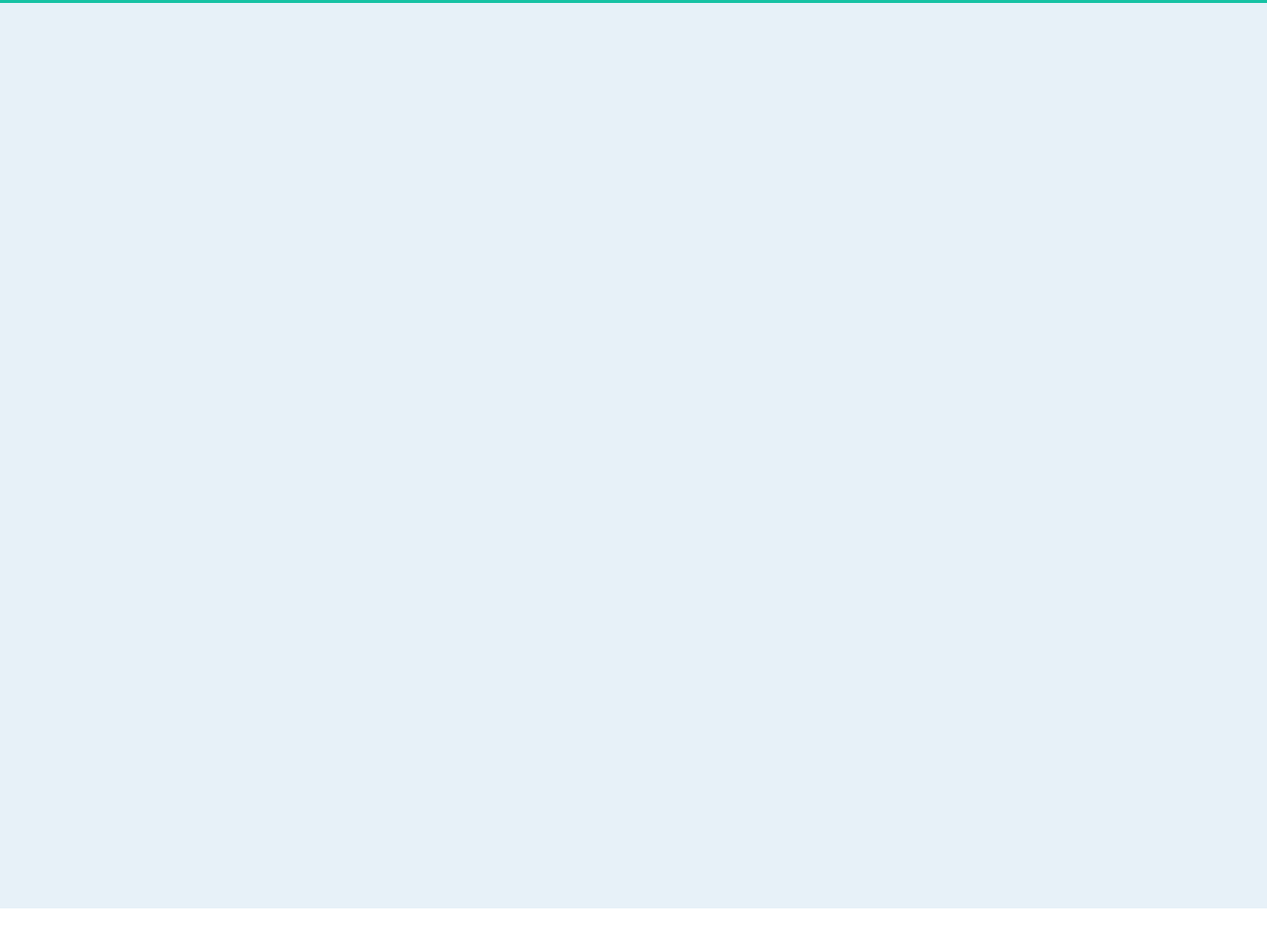
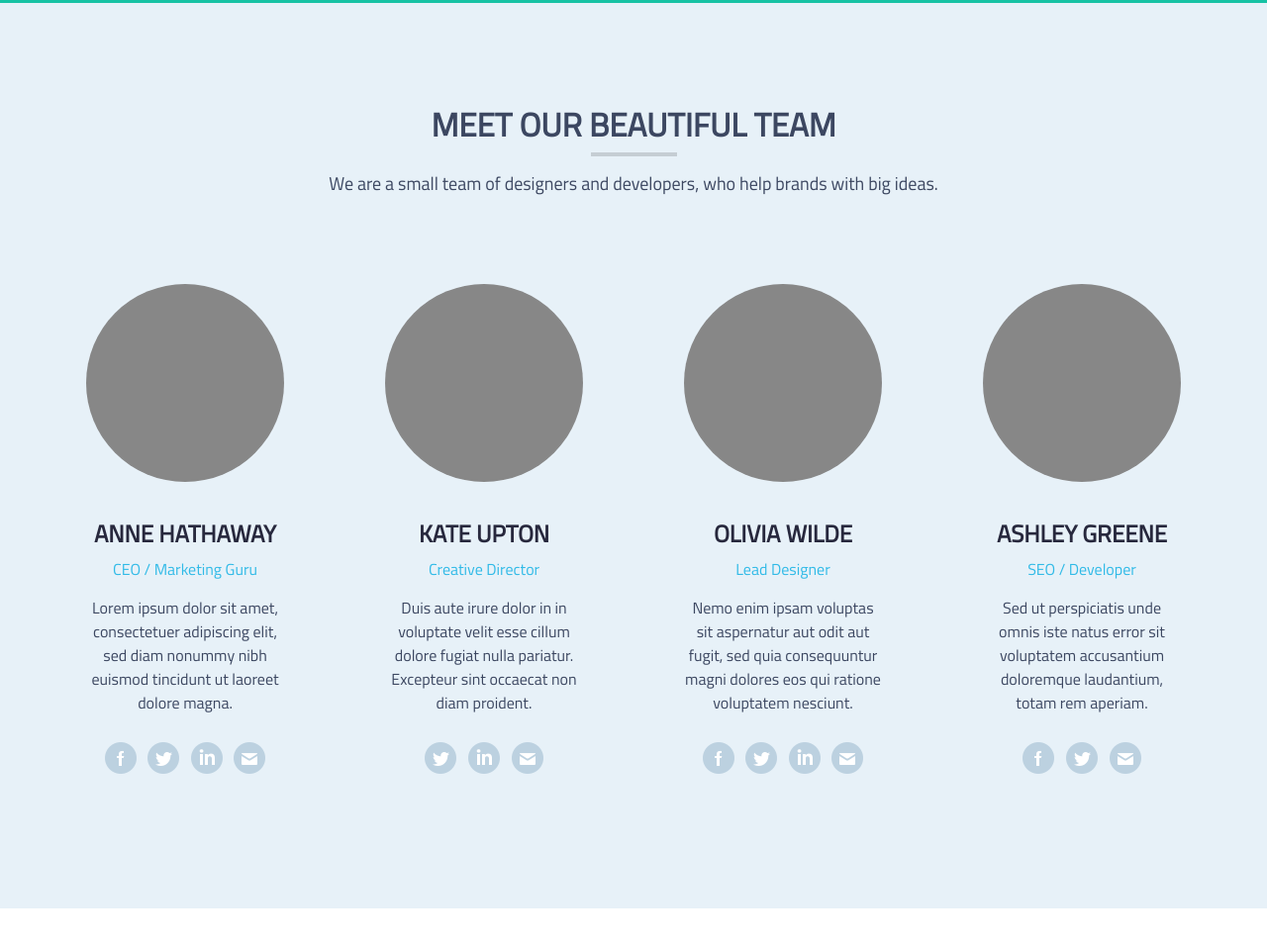
Before and after one commit to ohyoyo/CUDA, a plain HTML site: page index.html in a window 1280 px wide. Shown: the part 1340-2297 px from the top of the page at 99% size. Drawn offline with Linux system fonts and the light colour scheme.

Commit message:
add section team

```diff
--- a/asset/css/style.css
+++ b/asset/css/style.css
@@ -219,3 +219,98 @@ table#services td.title {
     font-size: 24px;
     padding-top: 25px;
 }
+/* end section services
+
+   section team
+*/
+section#team {
+    color: rgb(60, 71, 97);
+    text-align: center;
+}
+
+section#team nav#top {
+    padding-top: 15px;
+}
+
+section#team nav#top h1 {
+    font-size: 33px;
+    top: 50px;
+    position: relative;
+}
+
+section#team nav#top #filet {
+    width: 87px;
+    margin: 0 auto;
+    top: 20px;
+    border-top: 4px solid rgb(0, 0, 0);
+    opacity: 0.149;
+    position: relative;
+}
+
+section#team nav#top #mess {
+    margin: 0 auto;
+    font-size: 18px;
+    top: 35px;
+  color: rgb(60, 71, 97);
+    position: relative;
+  line-height: 1.444;
+  -moz-transform: matrix( 1,0,0,1.03213475092582,0,0);
+  -webkit-transform: matrix( 1,0,0,1.03213475092582,0,0);
+  -ms-transform: matrix( 1,0,0,1.03213475092582,0,0);
+}
+
+
+section#team table#team {
+    margin: 0 auto;
+    padding-top: 120px;
+    position: relative;
+
+}
+section#team table#team td {
+    width: 192px;
+    line-height: 1.5;
+    font-size: 16px;
+    text-align: center;
+    padding-right: 50px;
+    padding-left: 50px;
+    margin: 0 auto;
+}
+
+section#team table#team .picteam {
+    background-color: rgb(135, 135, 135);
+    border-radius: 50%;
+    width: 200px;
+    height: 200px;
+    margin: 0 auto;
+}
+
+
+section#team table#team td.title {
+    font-size: 24px;
+    color: rgb(39, 40, 61);
+    font-weight: bold;
+    text-transform: uppercase;
+    line-height: 0.75;
+    padding-top: 40px;
+}
+
+section#team table#team td.desc {
+    color: rgb(48, 186, 231);
+    line-height: 1.125;
+    text-align: center;
+    padding-top: 15px;
+}
+
+section#team table#team td.text {
+    padding-top: 15px;
+}
+
+section#team table#team td.icn {
+    padding-top: 25px;
+}
+
+section#team table#team td a.icn {
+    margin-right: 4px;
+    margin-left: 4px
+
+}
--- a/index.html
+++ b/index.html
@@ -70,7 +70,63 @@
             </table>
         </section>
         <section id="team">
+            <nav id="top">
+                <h1>MEET OUR BEAUTIFUL TEAM</h1>
+                <div id="filet"></div>
+                <div id="mess">We are a small team of designers and developers, who help brands with big ideas.
 
+                </div>
+            </nav>
+            <table id="team">
+               <tr>
+                   <td><div class="picteam"></div></td>
+                   <td><div class="picteam"></div></td>
+                   <td><div class="picteam"></div></td>
+                   <td><div class="picteam"></div></td>
+               </tr>
+               <tr>
+                   <td class="title">anne hathaway</td>
+                   <td class="title">kate upton</td>
+                   <td class="title">olivia wilde</td>
+                   <td class="title">ashley greene</td>
+               </tr>
+               <tr>
+                   <td class="desc">CEO / Marketing Guru</td>
+                   <td class="desc">Creative Director</td>
+                   <td class="desc">Lead Designer</td>
+                   <td class="desc">SEO / Developer</td>
+               </tr>
+               <tr>
+                   <td class="text">Lorem ipsum dolor sit amet, consectetuer adipiscing elit, sed diam nonummy nibh euismod tincidunt ut laoreet dolore magna.</td>
+                   <td class="text">Duis aute irure dolor in in voluptate velit esse cillum dolore fugiat nulla pariatur. Excepteur sint occaecat non diam proident.</td>
+                   <td class="text">Nemo enim ipsam voluptas sit aspernatur aut odit aut fugit, sed quia consequuntur magni dolores eos qui ratione voluptatem nesciunt.</td>
+                   <td class="text">Sed ut perspiciatis unde omnis iste natus error sit voluptatem accusantium doloremque laudantium, totam rem aperiam.</td>
+               </tr>
+               <tr>
+                    <td class="icn">
+                       <a class="icn" href="#" alt="facebook" target="_blank" ><img src="asset/img/icon/fb_icon.png"></a>
+                       <a class="icn" href="#" alt="twitter" target="_blank" ><img src="asset/img/icon/tw_icon.png"></a>
+                       <a class="icn" href="#" alt="linkedin" target="_blank" ><img src="asset/img/icon/lkn_icon.png"></a>
+                       <a class="icn" href="#" alt="mail" target="_blank" ><img src="asset/img/icon/mail_icon.png"></a>
+                    </td>
+                    <td class="icn">
+                       <a class="icn" href="#" alt="twitter" target="_blank" ><img src="asset/img/icon/tw_icon.png"></a>
+                       <a class="icn" href="#" alt="linkedin" target="_blank" ><img src="asset/img/icon/lkn_icon.png"></a>
+                       <a class="icn" href="#" alt="mail" target="_blank" ><img src="asset/img/icon/mail_icon.png"></a>
+                    </td>
+                    <td class="icn">
+                       <a class="icn" href="#" alt="facebook" target="_blank" ><img src="asset/img/icon/fb_icon.png"></a>
+                       <a class="icn" href="#" alt="twitter" target="_blank" ><img src="asset/img/icon/tw_icon.png"></a>
+                       <a class="icn" href="#" alt="linkedin" target="_blank" ><img src="asset/img/icon/lkn_icon.png"></a>
+                       <a class="icn" href="#" alt="mail" target="_blank" ><img src="asset/img/icon/mail_icon.png"></a>
+                    </td>
+                    <td class="icn">
+                       <a class="icn" href="#" alt="facebook" target="_blank" ><img src="asset/img/icon/fb_icon.png"></a>
+                       <a class="icn" href="#" alt="twitter" target="_blank" ><img src="asset/img/icon/tw_icon.png"></a>
+                       <a class="icn" href="#" alt="mail" target="_blank" ><img src="asset/img/icon/mail_icon.png"></a>
+                    </td>
+               </tr>
+            </table>
         </section>
         <section id="skills">
 
@@ -84,6 +140,5 @@
         <section id="getintouch">
 
         </section>
-
     </body>
 </html>
```
Also changed, not shown: asset/img/icon/fb_icon.png (added), asset/img/icon/lkn_icon.png (added), asset/img/icon/mail_icon.png (added), asset/img/icon/tw_icon.png (added).
